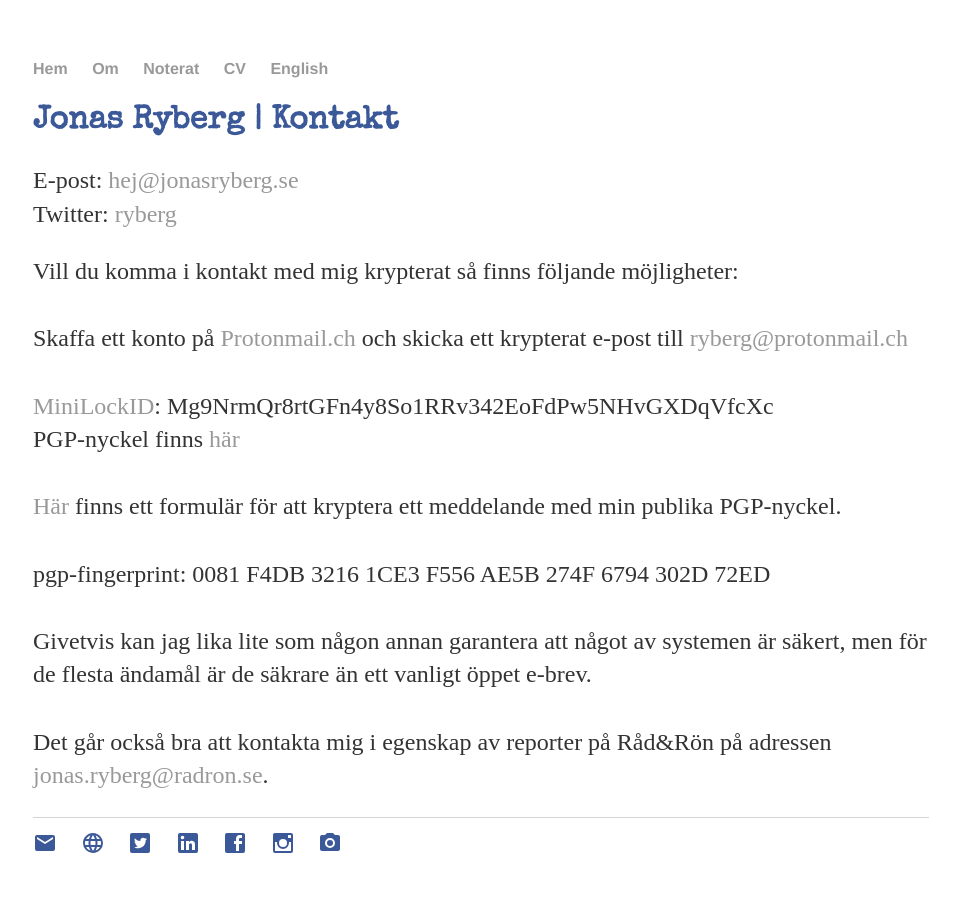
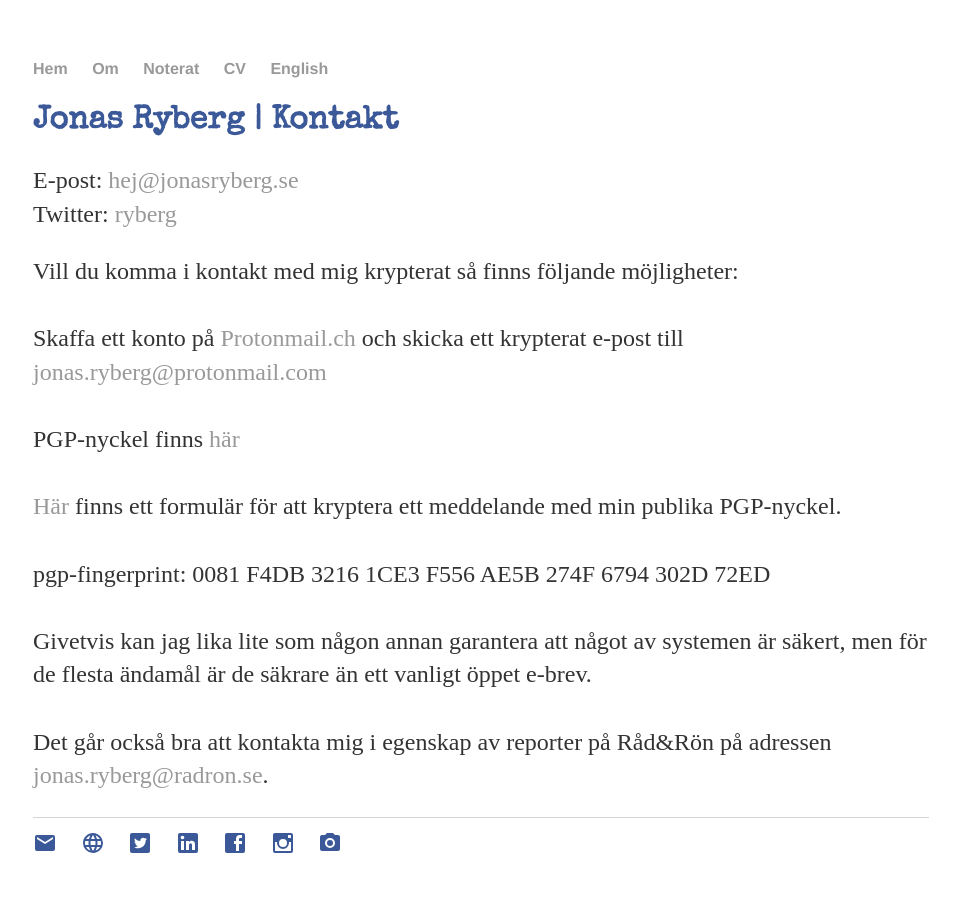
Before and after one commit to jonasryberg/jonasryberg.github.io, a Jekyll site: the page built from kontakt/index.html, in a window 1280 px wide. Shown: the whole page, without its empty margins (159-1117 px from the left). Built offline with Jekyll 4.4.1, drawn with Linux system fonts in a browser that asks for light colours.

Commit message:
Update kontakt.html

```diff
--- a/_includes/kontakt.html
+++ b/_includes/kontakt.html
@@ -13,12 +13,11 @@ document.write("<a href='" + "mail" + "to:" + namn1 + "@" + namn2 + "'>" + linkt
   <p>
   Vill du komma i kontakt med mig krypterat så finns följande möjligheter: <br>
     <br> Skaffa ett konto på <a href="http://www.protonmail.ch">Protonmail.ch</a> och skicka ett krypterat e-post till <script language="JavaScript">
-var namn1 = "ryberg";
-var namn2 = "protonmail.ch";
+var namn1 = "jonas.ryberg";
+var namn2 = "protonmail.com";
 var linktext = namn1 + "@" + namn2 ;
 document.write("<a href='" + "mail" + "to:" + namn1 + "@" + namn2 + "'>" + linktext + "</a>");
 </script><br>
-  <br> <a href="minilock.io">MiniLockID</a>: Mg9NrmQr8rtGFn4y8So1RRv342EoFdPw5NHvGXDqVfcXc
   <br>  PGP-nyckel finns <a href="http://jonasryberg.se/Jonas_Ryberg_pub.asc">här</a><br>
   <br> <a href="https://keybase.io/encrypt#ryberg">Här</a> finns ett formulär för att kryptera ett meddelande med min publika PGP-nyckel.<br><br> pgp-fingerprint: 0081 F4DB 3216 1CE3 F556 AE5B 274F 6794 302D 72ED
   <br><br> Givetvis kan jag lika lite som någon annan garantera att något av systemen är säkert, men för de flesta ändamål är de säkrare än ett vanligt öppet e-brev.
```
